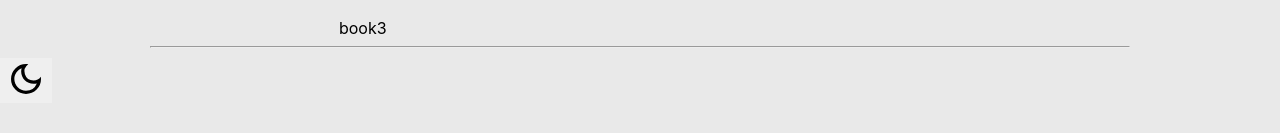
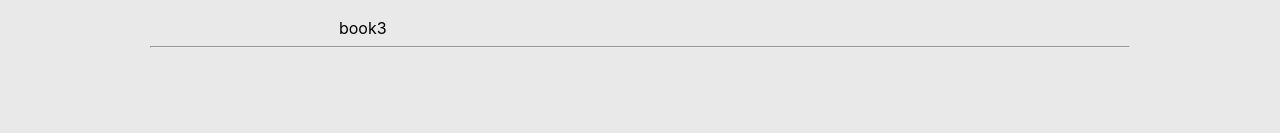
Before and after one commit to wang4621/boilerbazaar, a React (Create React App) app: page / in a window 1280 px wide. Shown: the part 449-582 px from the top of the page. Built offline with nearby package versions, Linux system fonts and the light colour scheme.

Commit message:
Remove dark mode button

```diff
--- a/src/App.js
+++ b/src/App.js
@@ -1,6 +1,5 @@
 import { CgProfile } from 'react-icons/cg';
 import { TbMap2 } from 'react-icons/tb';
-import { MdOutlineDarkMode } from "react-icons/md";
 import './App.css';
 import Img from './logo.png'
 import { BrowserRouter as Router, Routes, Route, Link } from 'react-router-dom';
@@ -39,11 +38,6 @@ function App() {
           <Route exact path='/profile' element={< Profile />}></Route>
         </Routes>
       </div>
-      <div class="d-flex justify-content-end">
-        <button style={{ "border": "none" }}>
-          <MdOutlineDarkMode size={40}></MdOutlineDarkMode>
-        </button>
-      </div>
     </Router>
   );
 }
```
